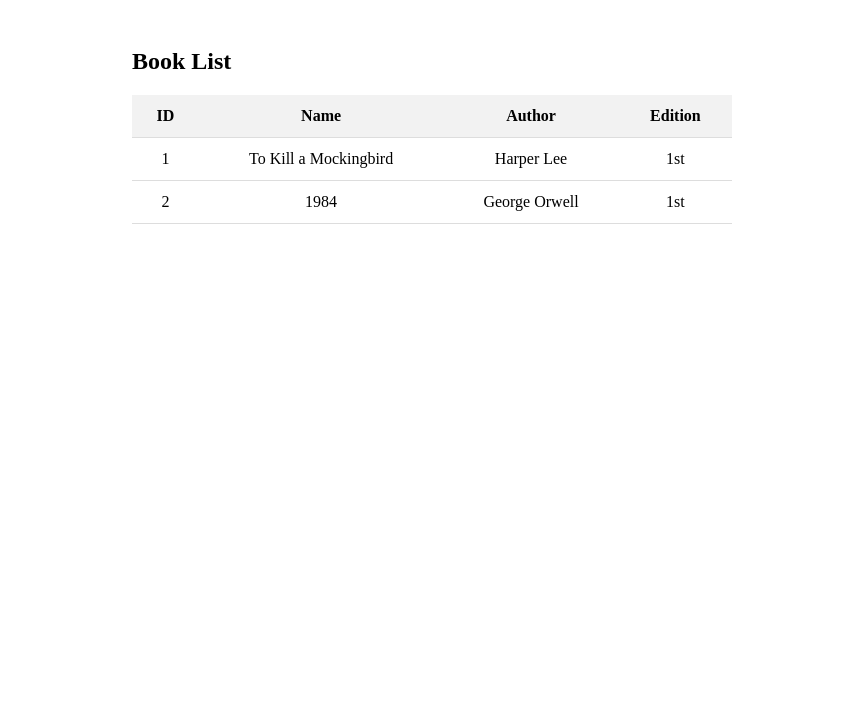
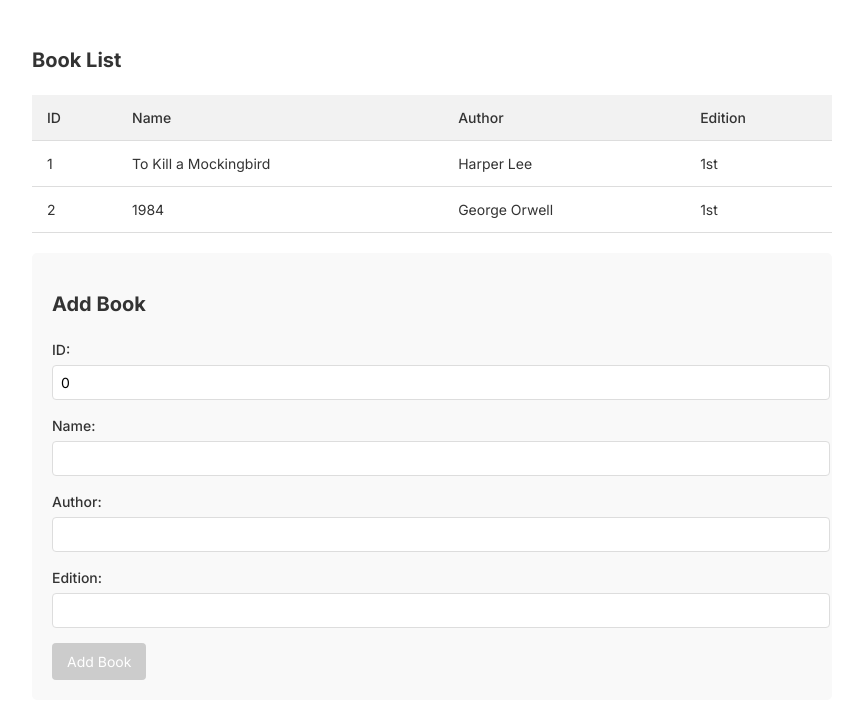
Before and after one commit to chankarunaratne/library-app-new, an Angular app: page / in a window 1280 px wide. Shown: the top 718 px of the page, without its empty margins (208-1071 px from the left). Built offline with nearby package versions, Linux system fonts and the light colour scheme.

Commit message:
added add-books and made some styling changes

```diff
--- /dev/null
+++ b/src/app/add-book/add-book.component.css
@@ -0,0 +1,48 @@
+.add-book-container {
+  background-color: #f9f9f9;
+  padding: 20px;
+  border-radius: 5px;
+}
+
+h2 {
+  margin-bottom: 20px;
+  text-align: left;
+}
+
+.form-group {
+  margin-bottom: 15px;
+}
+
+label {
+  display: block;
+  margin-bottom: 5px;
+  font-weight: 500;
+}
+
+input {
+  width: 100%;
+  padding: 8px;
+  border: 1px solid #ddd;
+  border-radius: 4px;
+}
+
+button {
+  background-color: #4caf50;
+  color: white;
+  padding: 10px 15px;
+  border: none;
+  border-radius: 4px;
+  cursor: pointer;
+  font-size: 14px;
+}
+
+button:disabled {
+  background-color: #cccccc;
+  cursor: not-allowed;
+}
+
+.error {
+  color: red;
+  font-size: 12px;
+  margin-top: 5px;
+}
--- /dev/null
+++ b/src/app/add-book/add-book.component.html
@@ -0,0 +1,86 @@
+<div class="add-book-container">
+  <h2>Add Book</h2>
+  <form (ngSubmit)="addBook()" #bookForm="ngForm">
+    <div class="form-group">
+      <label for="id">ID:</label>
+      <input
+        type="number"
+        id="id"
+        name="id"
+        [(ngModel)]="newBook.id"
+        required
+        #id="ngModel"
+      />
+      <div *ngIf="id.invalid && (id.dirty || id.touched)" class="error">
+        ID is required.
+      </div>
+      <div *ngIf="isDuplicateId()" class="error">This ID already exists.</div>
+    </div>
+
+    <div class="form-group">
+      <label for="name">Name:</label>
+      <input
+        type="text"
+        id="name"
+        name="name"
+        [(ngModel)]="newBook.name"
+        required
+        #name="ngModel"
+      />
+      <div *ngIf="name.invalid && (name.dirty || name.touched)" class="error">
+        Name is required.
+      </div>
+      <div *ngIf="isDuplicateName()" class="error">
+        This book name already exists.
+      </div>
+    </div>
+
+    <div class="form-group">
+      <label for="author">Author:</label>
+      <input
+        type="text"
+        id="author"
+        name="author"
+        [(ngModel)]="newBook.author"
+        required
+        #author="ngModel"
+      />
+      <div
+        *ngIf="author.invalid && (author.dirty || author.touched)"
+        class="error"
+      >
+        Author is required.
+      </div>
+    </div>
+
+    <div class="form-group">
+      <label for="edition">Edition:</label>
+      <input
+        type="text"
+        id="edition"
+        name="edition"
+        [(ngModel)]="newBook.edition"
+        required
+        #edition="ngModel"
+      />
+      <div
+        *ngIf="edition.invalid && (edition.dirty || edition.touched)"
+        class="error"
+      >
+        Edition is required.
+      </div>
+    </div>
+
+    <button
+      type="submit"
+      [disabled]="
+        !bookForm.form.valid ||
+        isDuplicateId() ||
+        isDuplicateName() ||
+        isDuplicateRecord()
+      "
+    >
+      Add Book
+    </button>
+  </form>
+</div>
--- /dev/null
+++ b/src/app/add-book/add-book.component.ts
@@ -0,0 +1,78 @@
+import { Component, ViewChild } from '@angular/core';
+import { CommonModule } from '@angular/common';
+import { FormsModule, NgForm } from '@angular/forms';
+import { Book } from '../book-list/book-list.component';
+import { BookService } from '../services/book.service';
+
+@Component({
+  selector: 'app-add-book',
+  standalone: true,
+  imports: [CommonModule, FormsModule],
+  templateUrl: './add-book.component.html',
+  styleUrl: './add-book.component.css',
+})
+export class AddBookComponent {
+  @ViewChild('bookForm') bookForm!: NgForm;
+
+  newBook: Book = {
+    id: 0,
+    name: '',
+    author: '',
+    edition: '',
+  };
+
+  constructor(private bookService: BookService) {}
+
+  addBook() {
+    if (this.isValidBook()) {
+      this.bookService.addBook({ ...this.newBook });
+      this.resetForm();
+    }
+  }
+
+  isValidBook(): boolean {
+    return (
+      !this.isDuplicateId() &&
+      !this.isDuplicateName() &&
+      !this.isDuplicateRecord()
+    );
+  }
+
+  isDuplicateId(): boolean {
+    return this.bookService
+      .getBooks()
+      .some((book) => book.id === this.newBook.id);
+  }
+
+  isDuplicateName(): boolean {
+    return this.bookService
+      .getBooks()
+      .some(
+        (book) => book.name.toLowerCase() === this.newBook.name.toLowerCase()
+      );
+  }
+
+  isDuplicateRecord(): boolean {
+    return this.bookService
+      .getBooks()
+      .some(
+        (book) =>
+          book.id === this.newBook.id &&
+          book.name.toLowerCase() === this.newBook.name.toLowerCase() &&
+          book.author.toLowerCase() === this.newBook.author.toLowerCase() &&
+          book.edition.toLowerCase() === this.newBook.edition.toLowerCase()
+      );
+  }
+
+  resetForm() {
+    this.newBook = {
+      id: 0,
+      name: '',
+      author: '',
+      edition: '',
+    };
+    if (this.bookForm) {
+      this.bookForm.resetForm();
+    }
+  }
+}
--- a/src/app/app.component.css
+++ b/src/app/app.component.css
@@ -0,0 +1,11 @@
+.app-container {
+  max-width: 800px;
+  margin: 0 auto;
+  padding: 20px;
+}
+
+app-book-list,
+app-add-book {
+  display: block;
+  margin-bottom: 20px;
+}
--- a/src/app/app.component.html
+++ b/src/app/app.component.html
@@ -1 +1,4 @@
-<app-book-list></app-book-list>
+<div class="app-container">
+  <app-book-list></app-book-list>
+  <app-add-book></app-add-book>
+</div>
--- a/src/app/app.component.ts
+++ b/src/app/app.component.ts
@@ -1,11 +1,12 @@
 import { Component } from '@angular/core';
 import { RouterOutlet } from '@angular/router';
 import { BookListComponent } from './book-list/book-list.component';
+import { AddBookComponent } from './add-book/add-book.component';
 
 @Component({
   selector: 'app-root',
   standalone: true,
-  imports: [RouterOutlet, BookListComponent],
+  imports: [RouterOutlet, BookListComponent, AddBookComponent],
   templateUrl: './app.component.html',
   styleUrl: './app.component.css',
 })
--- a/src/app/book-list/book-list.component.css
+++ b/src/app/book-list/book-list.component.css
@@ -1,9 +1,3 @@
-.container {
-  max-width: 600px;
-  margin: 0 auto;
-  padding: 20px;
-}
-
 h2 {
   margin-bottom: 20px;
   text-align: left;
@@ -18,13 +12,13 @@ table {
 th,
 td {
   padding: 12px 15px;
-  text-align: center;
+  text-align: left;
   border-bottom: 1px solid #ddd;
 }
 
 th {
   background-color: #f2f2f2;
-  font-weight: bold;
+  font-weight: 500;
 }
 
 tr:hover {
--- a/src/app/book-list/book-list.component.ts
+++ b/src/app/book-list/book-list.component.ts
@@ -1,7 +1,8 @@
-import { Component } from '@angular/core';
+import { Component, OnInit } from '@angular/core';
 import { CommonModule } from '@angular/common';
+import { BookService } from '../services/book.service';
 
-interface Book {
+export interface Book {
   id: number;
   name: string;
   author: string;
@@ -15,15 +16,14 @@ interface Book {
   templateUrl: './book-list.component.html',
   styleUrl: './book-list.component.css',
 })
-export class BookListComponent {
-  books: Book[] = [
-    {
-      id: 1,
-      name: 'To Kill a Mockingbird',
-      author: 'Harper Lee',
-      edition: '1st',
-    },
-    { id: 2, name: '1984', author: 'George Orwell', edition: '1st' },
-    // Add more books as needed
-  ];
+export class BookListComponent implements OnInit {
+  books: Book[] = [];
+
+  constructor(private bookService: BookService) {}
+
+  ngOnInit() {
+    this.bookService.books$.subscribe((books) => {
+      this.books = books;
+    });
+  }
 }
--- /dev/null
+++ b/src/app/services/book.service.ts
@@ -0,0 +1,29 @@
+import { Injectable } from '@angular/core';
+import { BehaviorSubject, Observable } from 'rxjs';
+import { Book } from '../book-list/book-list.component';
+
+@Injectable({
+  providedIn: 'root',
+})
+export class BookService {
+  private booksSubject: BehaviorSubject<Book[]> = new BehaviorSubject<Book[]>([
+    {
+      id: 1,
+      name: 'To Kill a Mockingbird',
+      author: 'Harper Lee',
+      edition: '1st',
+    },
+    { id: 2, name: '1984', author: 'George Orwell', edition: '1st' },
+  ]);
+
+  books$: Observable<Book[]> = this.booksSubject.asObservable();
+
+  addBook(book: Book): void {
+    const currentBooks = this.booksSubject.getValue();
+    this.booksSubject.next([...currentBooks, book]);
+  }
+
+  getBooks(): Book[] {
+    return this.booksSubject.getValue();
+  }
+}
--- a/src/index.html
+++ b/src/index.html
@@ -1,11 +1,15 @@
-<!doctype html>
+<!DOCTYPE html>
 <html lang="en">
   <head>
-  <meta charset="utf-8">
+    <meta charset="utf-8" />
     <title>LibraryApp</title>
-  <base href="/">
-  <meta name="viewport" content="width=device-width, initial-scale=1">
-  <link rel="icon" type="image/x-icon" href="favicon.ico">
+    <base href="/" />
+    <meta name="viewport" content="width=device-width, initial-scale=1" />
+    <link rel="icon" type="image/x-icon" href="favicon.ico" />
+    <link
+      href="https://fonts.googleapis.com/css2?family=Inter:wght@400;500;700&display=swap"
+      rel="stylesheet"
+    />
   </head>
   <body>
     <app-root></app-root>
--- a/src/styles.css
+++ b/src/styles.css
@@ -1 +1,27 @@
 /* You can add global styles to this file, and also import other style files */
+body {
+  font-family: "Inter", sans-serif;
+  font-size: 14px;
+  line-height: 1.5;
+  color: #333;
+}
+
+h1,
+h2,
+h3,
+h4,
+h5,
+h6 {
+  font-size: 20px;
+  font-weight: 700;
+  margin-bottom: 15px;
+}
+
+button {
+  font-family: "Inter", sans-serif;
+}
+
+input {
+  font-family: "Inter", sans-serif;
+  font-size: 14px;
+}
```
Also changed, not shown: 1 other file (tests, documents, lock files or other folders). Lines whose indentation alone changed are shown as unchanged.
